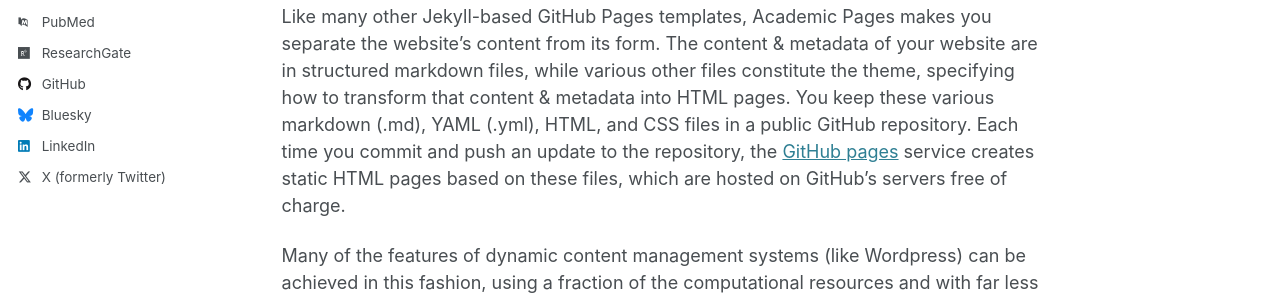
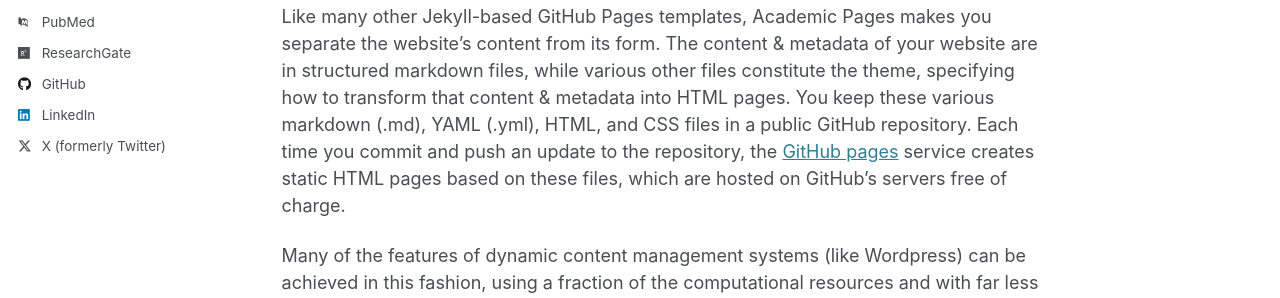
Before and after one commit to christopheboetto/website, a Jekyll site: the page built from _pages/about.md, in a window 1280 px wide. Shown: the part 488-786 px from the top of the page. Built offline with Jekyll 4.4.1, drawn with Linux system fonts in a browser that asks for light colours; some web fonts are replaced.

Commit message:
Update _config.yml

```diff
--- a/_config.yml
+++ b/_config.yml
@@ -15,7 +15,7 @@ name                     : &name "Christophe BOETTO"
 description              : &description "personal description"
 url                      : https://christopheboetto.github.io # the base hostname & protocol for your site e.g. "https://[your GitHub username].github.io"
 baseurl                  : "" # the subpath of your site, e.g. "/blog"
-repository               : "academicpages/academicpages.github.io"
+repository               : "christopheboetto/christopheboetto.github.io"
 
 # Site Author - The following control what appear as part of the author content on the side bar.
 #               If a field is blank the icon and link will not appear, otherwise it will be shown.
@@ -50,7 +50,7 @@ author:
   stackoverflow    : # User number or user number and name (i.e., use "1" or "1/jeff-atwood")
 
   # Social media
-  bluesky          : "bsky.app" # Replace this with you Bluesky username
+  bluesky          : # "bsky.app" # Replace this with you Bluesky username
   facebook         : # Username
   flickr           : # Username
   foursquare       : # Username
```
